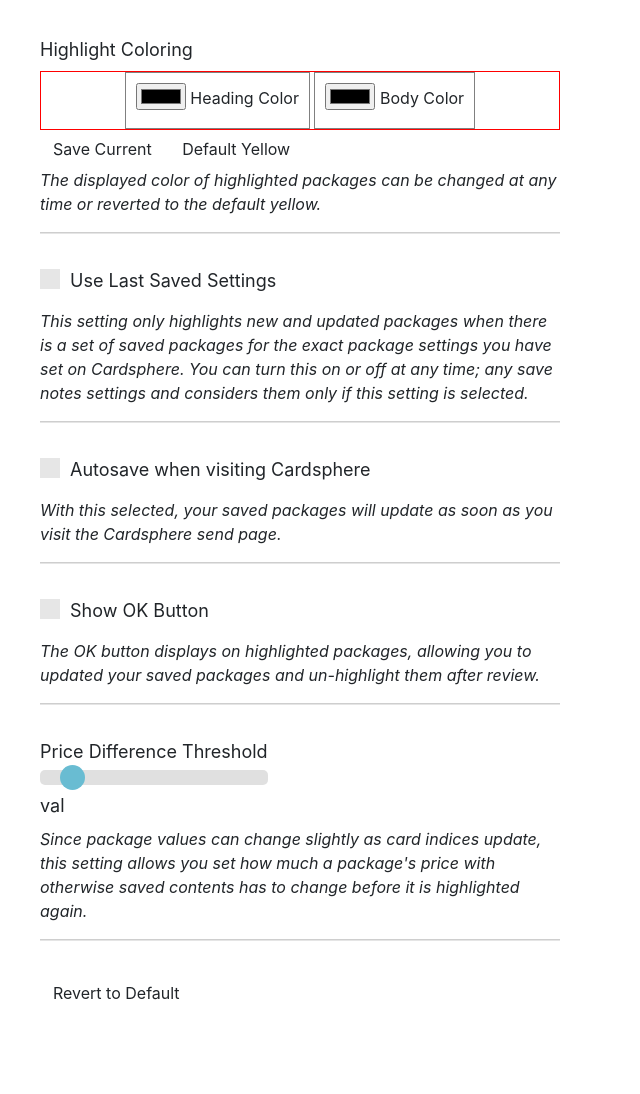
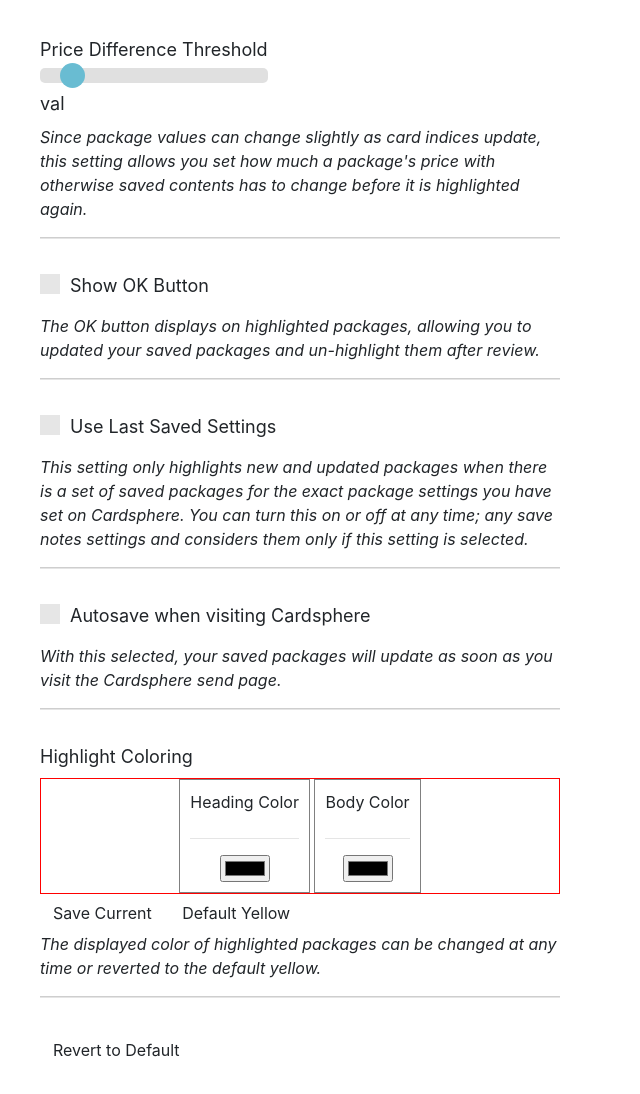
Before and after one commit to antoni-g/cardsphereUpdate, a browser extension: page cardsphereUpdate/options.html in a window 1280 px wide. Shown: the part 220-1314 px from the top of the page, without its empty margins (0-640 px from the left). Before the commit the page ends 1272 px from the top, so only its background shows below. Drawn offline with nearby package versions, Linux system fonts and the light colour scheme.

Commit message:
reorganized options layout

```diff
--- a/cardsphereUpdate/options.html
+++ b/cardsphereUpdate/options.html
@@ -17,27 +17,28 @@
 	</div>
 <div id='outer' class='outerBox'>
 	<div id='options' class='optionBox'>
-		<label class="slider_label" for="colorSelectionOuter">Highlight Coloring</label>
-		<div id='colorSelectionOuter' class="colorOuter">
-				<div id='headingColorBox' class="colorSelector">
-					<input type='color' id="headingColor"/>
-					<label for="headingColor">Heading Color</label>
+
+		<label class="slider_label">
+  			Price Difference Threshold
+  			<div >
+  				<input type="range" min="0" max="20" value="2" class="slider" id="threshold">
+  				<span id="thresholdValue">val</span>
   			</div>
-				<div id='bodyColorBox' class="colorSelector">
-					<input type='color' id="bodyColor"/>
-					<label for="bodyColor">Body Color</label>
-				</div>
-			</div>
-			<div role="group" id='colorButtons' aria-label="Color buttons">
-	    		<button type="button" id='saveColor' class="btn">Save Current</button>
-	    		<button type="button" id='default' class="btn">Default Yellow</button>
-	  		</div>
-		</div>
-		<p><em>The displayed color of highlighted packages can be changed at any time or reverted to the default yellow.</em></p>
+  		</label>
+  		<p><em>Since package values can change slightly as card indices update, this setting allows you set how much a package's price with otherwise saved contents has to change before it is highlighted again.</em></p>
   		<hr / class='divider'>
   		<br />
 
-		<div id='checkOptions'>
+  		<label class="control control--checkbox" for="okButton">
+  			Show OK Button
+  			<input class="form-check-input" type="checkbox" class="filled-in"value="" id="okButton">
+  			<div class="control__indicator"></div>
+  		</label>
+  		<p><em>The OK button displays on highlighted packages, allowing you to updated your saved packages and un-highlight them after review.</em></p>
+  		<hr / class='divider'>
+  		<br />
+
+
   		<label for="saveSettings" class="control control--checkbox">
   			Use Last Saved Settings
   			<input type="checkbox" value="" id="saveSettings">
@@ -56,32 +57,31 @@
   		<hr / class='divider'>
   		<br />
 
+  		<label class="slider_label" for="colorSelectionOuter">Highlight Coloring</label>
+		<div id='colorSelectionOuter' class="colorOuter">
+			<div id='headingColorBox' class="colorSelector">
+				<label for="headingColor">Heading Color</label>
+				<hr />
+				<input type='color' width="200px" id="headingColor"/>
+			</div>
+			<div id='bodyColorBox' class="colorSelector">
+				<label for="bodyColor">Body Color</label>
+				<hr />
+				<input type='color' id="bodyColor"/>
+			</div>
+		</div>
+		<div role="group" id='colorButtons' aria-label="Color buttons">
+	    	<button type="button" id='saveColor' class="btn">Save Current</button>
+	    	<button type="button" id='default' class="btn">Default Yellow</button>
+	  	</div>
 
-  			<label class="control control--checkbox" for="okButton">
-  				Show OK Button
-  				<input class="form-check-input" type="checkbox" class="filled-in"value="" id="okButton">
-  				<div class="control__indicator"></div>
-  			</label>
-  			<p><em>The OK button displays on highlighted packages, allowing you to updated your saved packages and un-highlight them after review.</em></p>
+	  	<p><em>The displayed color of highlighted packages can be changed at any time or reverted to the default yellow.</em></p>
 		<hr / class='divider'>
 		<br />
 
-  			<label class="slider_label">
-  				Price Difference Threshold
-  				<div >
-  					<input type="range" min="0" max="20" value="2" class="slider" id="threshold">
-  					<span id="thresholdValue">val</span>
-  				</div>
-  			</label>
-  			<p><em>Since package values can change slightly as card indices update, this setting allows you set how much a package's price with otherwise saved contents has to change before it is highlighted again.</em></p>
-  			<hr / class='divider'>
-  			<br />
 		<button type="button" id='revertDefault' class="btn">Revert to Default</button>
   		<br />
-  		</div>
 
-
-		</div>
 	</div>
 </div>
 	<script src="options.js"></script>
--- a/cardsphereUpdate/options.js
+++ b/cardsphereUpdate/options.js
@@ -130,8 +130,8 @@ function addListeners() {
 		}
 		// defaults
 		$('#revertDefault').click(function() {
-			chrome.storage.sync.set({'settings': {'body': '#f7dc6f',
-													  'heading': '#FCF3CF',
+			chrome.storage.sync.set({'settings': {'body': '#FCF3CF',
+													  'heading': '#f7dc6f',
 													  'usingSettings': false,
 													  'autosave': false,
 													  'showOK': true,
```
Lines whose indentation alone changed are shown as unchanged.
